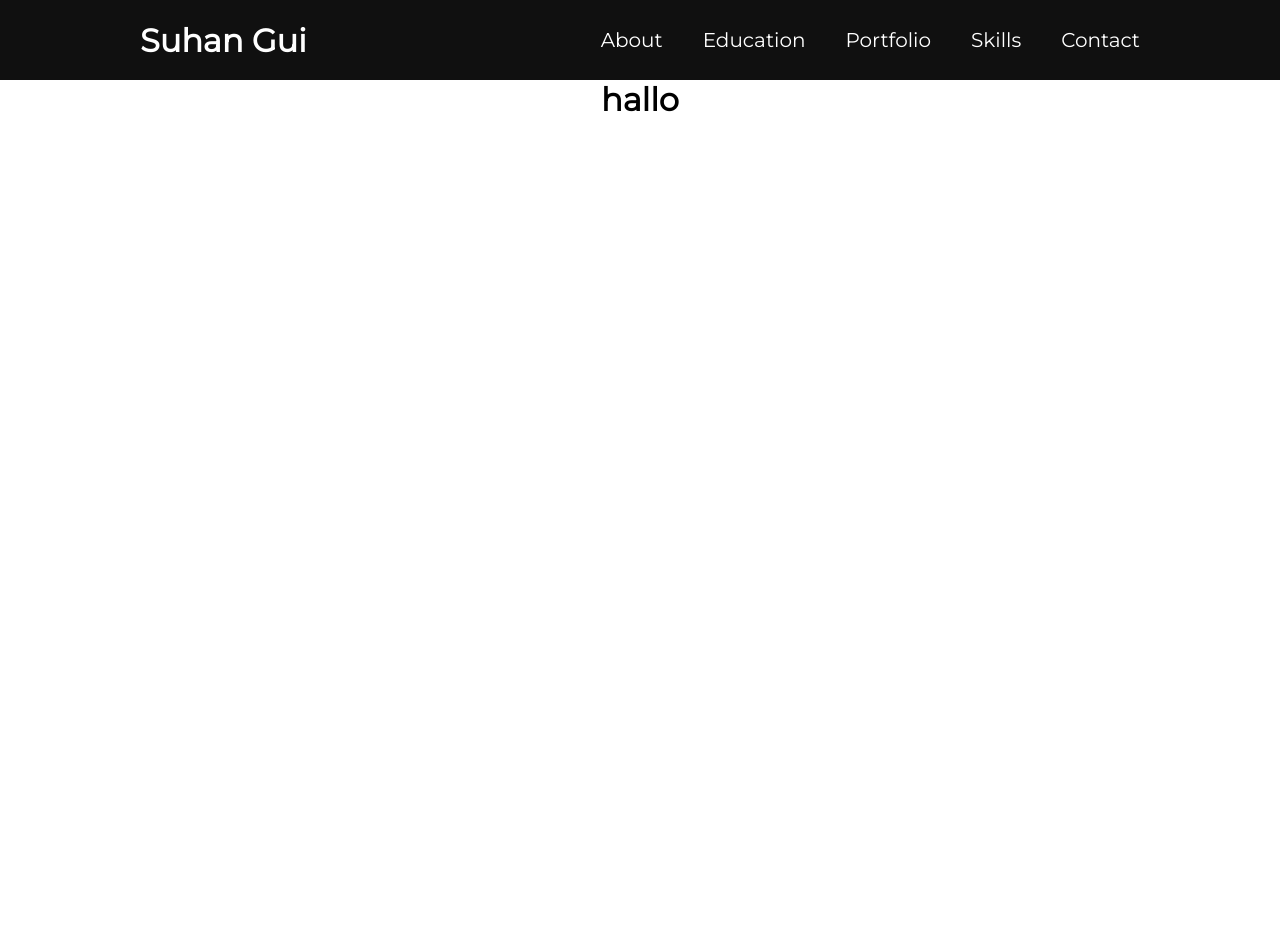
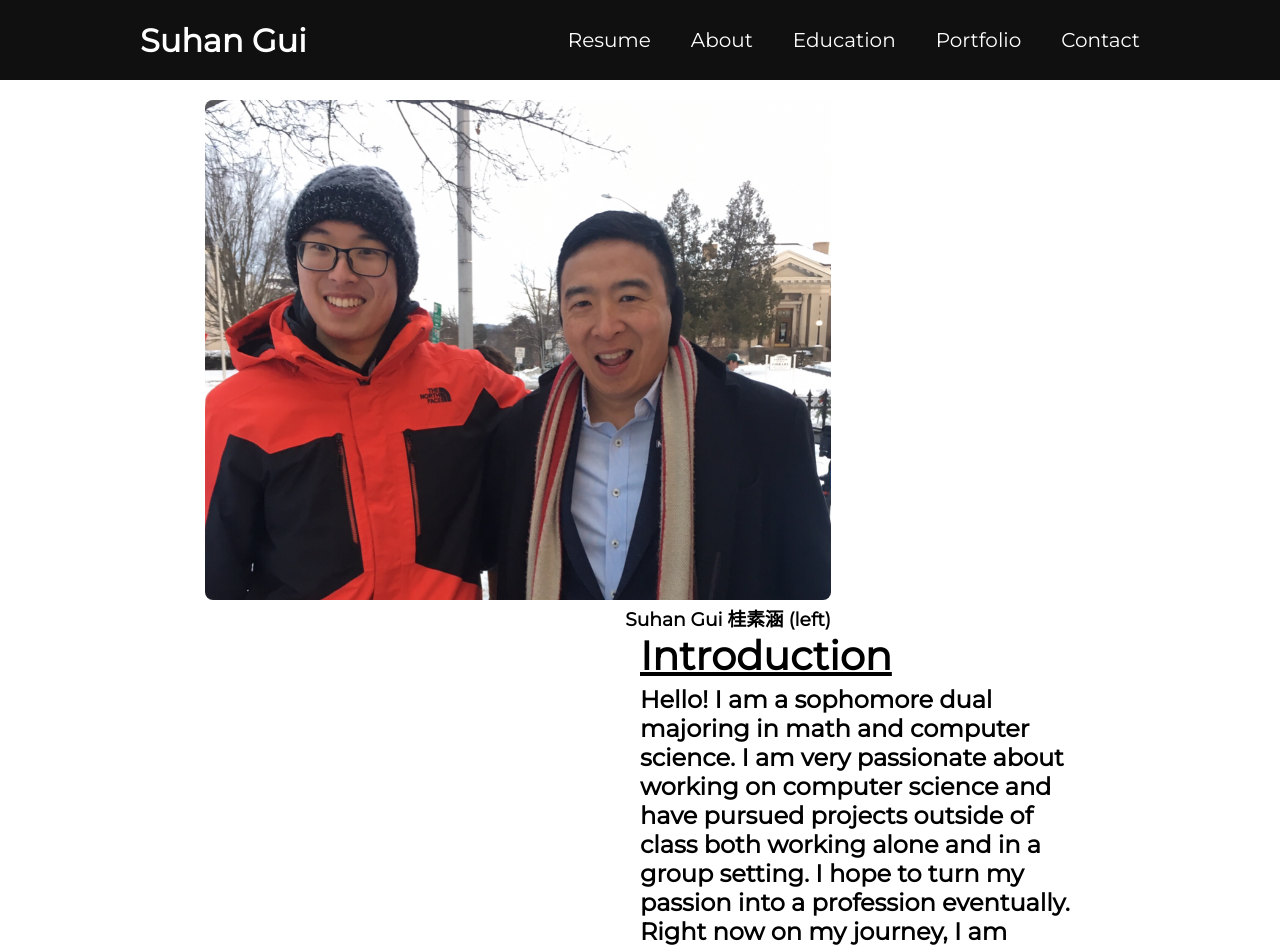
Before and after one commit to SueyGuey/SueyGuey, a React (Create React App) app: page / in a window 1280 px wide. Shown: the top 948 px of the page. Before the commit the page ends 800 px from the top, so only its background shows below. Built offline with nearby package versions, Linux system fonts and the light colour scheme.

Commit message:
home page done

```diff
--- a/src/App.css
+++ b/src/App.css
@@ -63,5 +63,29 @@ a {
 }
 
 .home {
-  text-align: center;
+  align-self: center;
+  height: 100%;
+  margin-right: 16%;
+  margin-left: 16%;
+  margin-top: 20px;
 }
+
+.profile {
+  float: left;
+  text-align: right;
+}
+
+.profile img {
+  border-radius: 8px;
+  height: 500px;
+}
+
+.desc {
+  margin-left: 50%;
+}
+
+.desc h1 {
+  text-decoration: underline;
+  font-size: 40px;
+  margin-bottom: 5px;
+}
--- a/src/App.js
+++ b/src/App.js
@@ -16,10 +16,10 @@ function App() {
                 <a href = "/"><h1>Suhan Gui</h1></a>
               </div>
               <ul class = "nav">
+                <a><li>Resume</li></a>
                 <a><li>About</li></a>
                 <a><li>Education</li></a>
                 <a><li>Portfolio</li></a>
-                <a><li>Skills</li></a>
                 <a><li>Contact</li></a>
               </ul>
             </div>
--- a/src/pages/home.js
+++ b/src/pages/home.js
@@ -1,10 +1,25 @@
 import React, {Component} from 'react';
+import Picture from '../pic.jpg'
 
 class Home extends Component{
     render(){
         return (
             <div class = "home">
-                <h1> hallo</h1>
+                <div class = "profile">
+                    <img src = {Picture}/>
+                    <h3>Suhan Gui 桂素涵 (left)</h3>
+                </div>
+                <div class = "desc">
+                    <h1>Introduction</h1>
+                    <h2>Hello! I am a sophomore dual majoring in
+                        math and computer science. I am very passionate
+                        about working on computer science and have pursued
+                        projects outside of class both working alone and
+                        in a group setting. I hope to turn my passion into
+                        a profession eventually. Right now on my journey,
+                        I am looking for opportunities where I can apply
+                         my wide range of skills and experiences.</h2>
+                </div>
             </div>
         );
     }
```
Also changed, not shown: src/pic.jpg (added).
